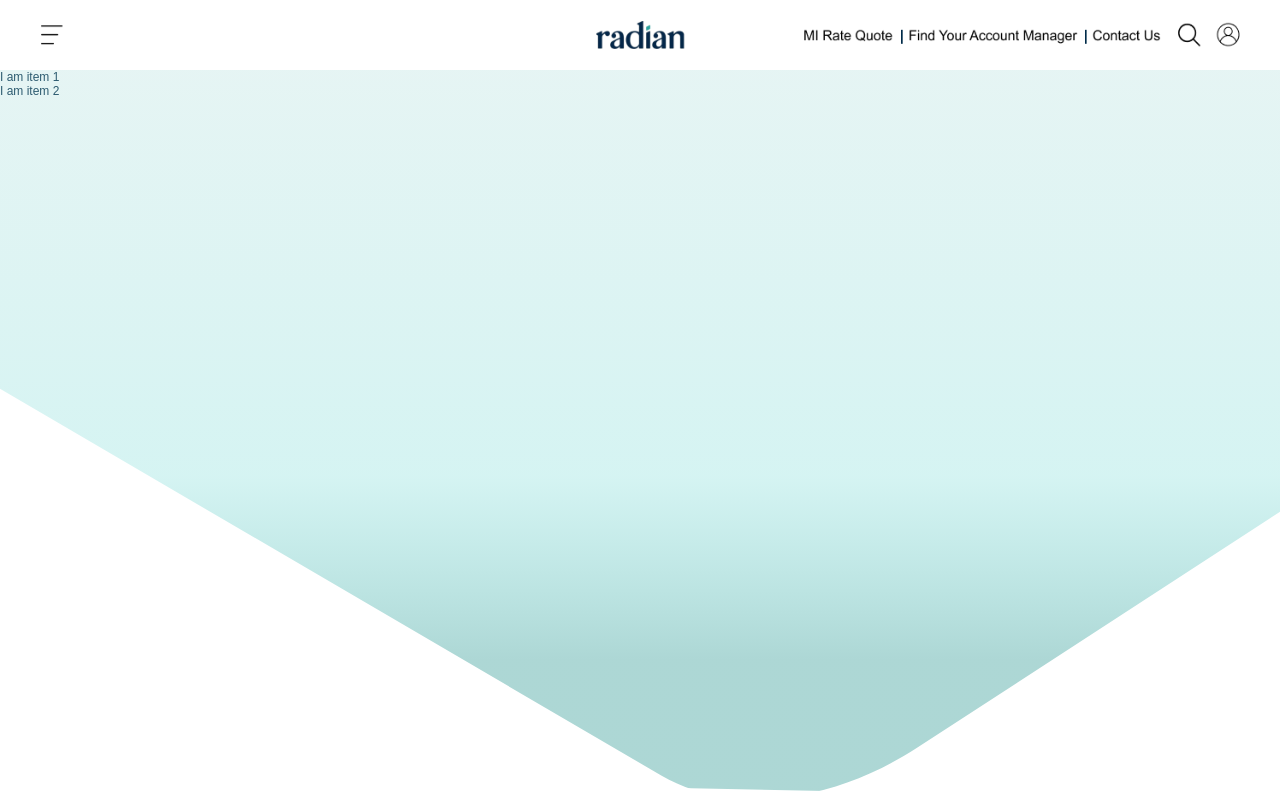
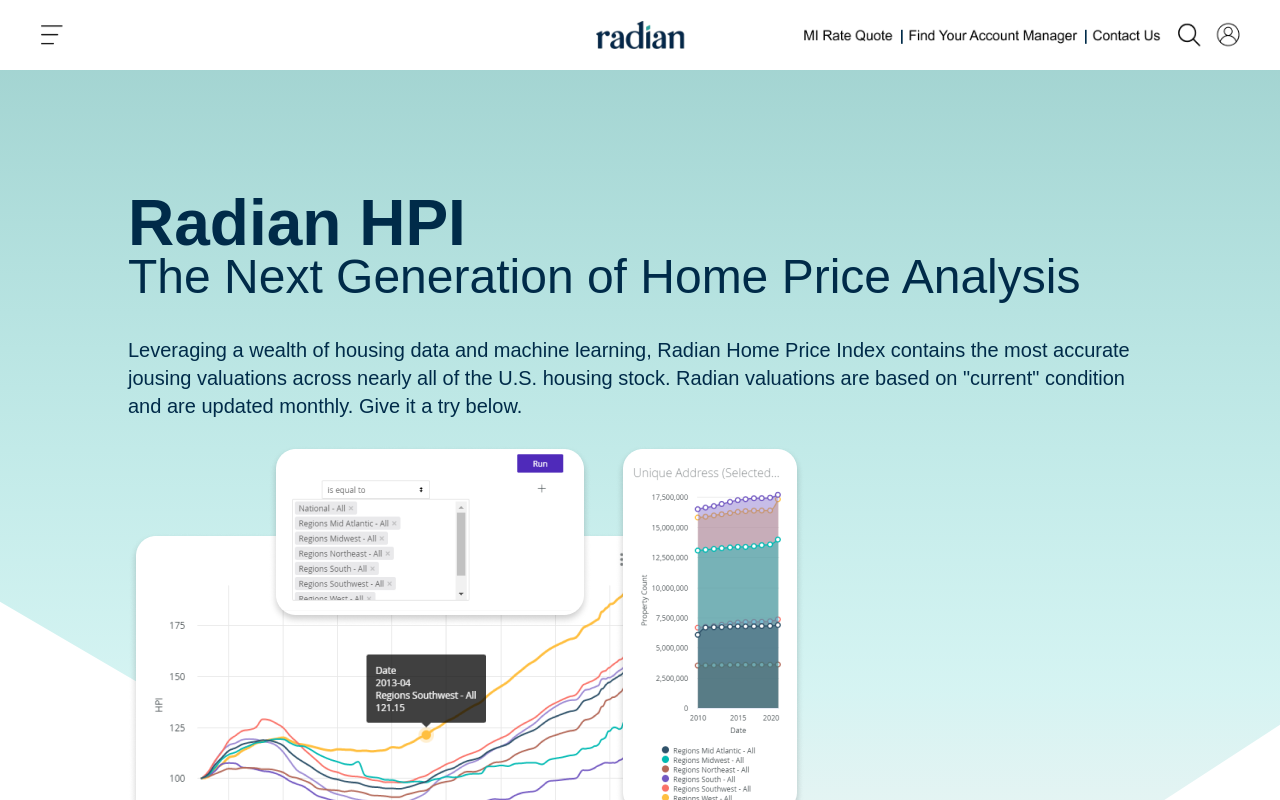
Before and after one commit to hanseulshim/radian-hpi, a React (Create React App) app: page / in a window 1280 px wide. Shown: the top 800 px of the page. Built offline with nearby package versions, Linux system fonts and the light colour scheme; a web font is replaced by a local one.

Commit message:
add hero content

```diff
--- a/src/components/hero/Background.tsx
+++ b/src/components/hero/Background.tsx
@@ -25,9 +25,9 @@
           y2="874"
           gradientUnits="userSpaceOnUse"
         >
-          <stop stopColor="#CDDCDA" stopOpacity="0.4" />
+          <stop stopColor="#67B5B1" stopOpacity="0.9" />
           <stop offset="0.786458" stopColor="#66D6D1" stopOpacity="0.39" />
-          <stop offset="1" stopColor="#67B5B1" stopOpacity="0.77" />
+          <stop offset="1" stopColor="#67B5B1" stopOpacity="0.17" />
         </linearGradient>
       </defs>
     </svg>
--- a/src/components/hero/index.tsx
+++ b/src/components/hero/index.tsx
@@ -1,6 +1,7 @@
 import React from 'react'
 import { Background } from './Background'
 import { Header } from './Header'
+import heroImages from 'assets/heroImages.png'
 
 interface Props {}
 
@@ -10,8 +11,22 @@
       <Background />
       <Header />
       <div className="hero-content">
-        <div className="item">I am item 1</div>
-        <div className="item">I am item 2</div>
+        <div className="hero-description">
+          <h1>Radian HPI</h1>
+          <h2 style={{ fontWeight: 500 }}>
+            The Next Generation of Home Price Analysis
+          </h2>
+          <h5>
+            Leveraging a wealth of housing data and machine learning, Radian
+            Home Price Index contains the most accurate jousing valuations
+            across nearly all of the U.S. housing stock. Radian valuations are
+            based on "current" condition and are updated monthly. Give it a try
+            below.
+          </h5>
+        </div>
+        <div className="hero-images">
+          <img src={heroImages} alt="radian hpi" />
+        </div>
       </div>
     </section>
   )
--- a/src/styles/app.scss
+++ b/src/styles/app.scss
@@ -28,3 +28,29 @@
 
 #root {
 }
+
+h1,
+h2,
+h3,
+h4,
+h5 {
+  margin: 0;
+}
+
+h1 {
+  font-size: 64px;
+  line-height: 50px;
+  font-weight: 700;
+}
+
+h2 {
+  font-size: 48px;
+  line-height: 57.6px;
+  font-weight: 700;
+}
+
+h5 {
+  font-size: 20px;
+  font-weight: 400;
+  line-height: 28.13px;
+}
--- a/src/styles/hero.scss
+++ b/src/styles/hero.scss
@@ -1,7 +1,6 @@
 .hero {
   position: relative;
-  height: 100vh;
-  width: 100%;
+  min-height: 100vh;
   clip-path: polygon(0 0, 100% 0, 100% 100%, 0 calc(100% - 2vw));
   display: grid;
   grid-template-rows: 70px 1fr;
@@ -21,4 +20,21 @@
       width: 100%;
     }
   }
+
+  .hero-content {
+    display: grid;
+    grid-gap: 25px;
+    grid-template-columns: repeat(auto-fit, minmax(500px, 1fr));
+    padding: 10%;
+    z-index: 2;
+
+    .hero-description {
+      display: flex;
+      flex-direction: column;
+
+      h5 {
+        margin-top: 30px;
+      }
+    }
+  }
 }
```
Also changed, not shown: src/assets/heroImages.png (added).
